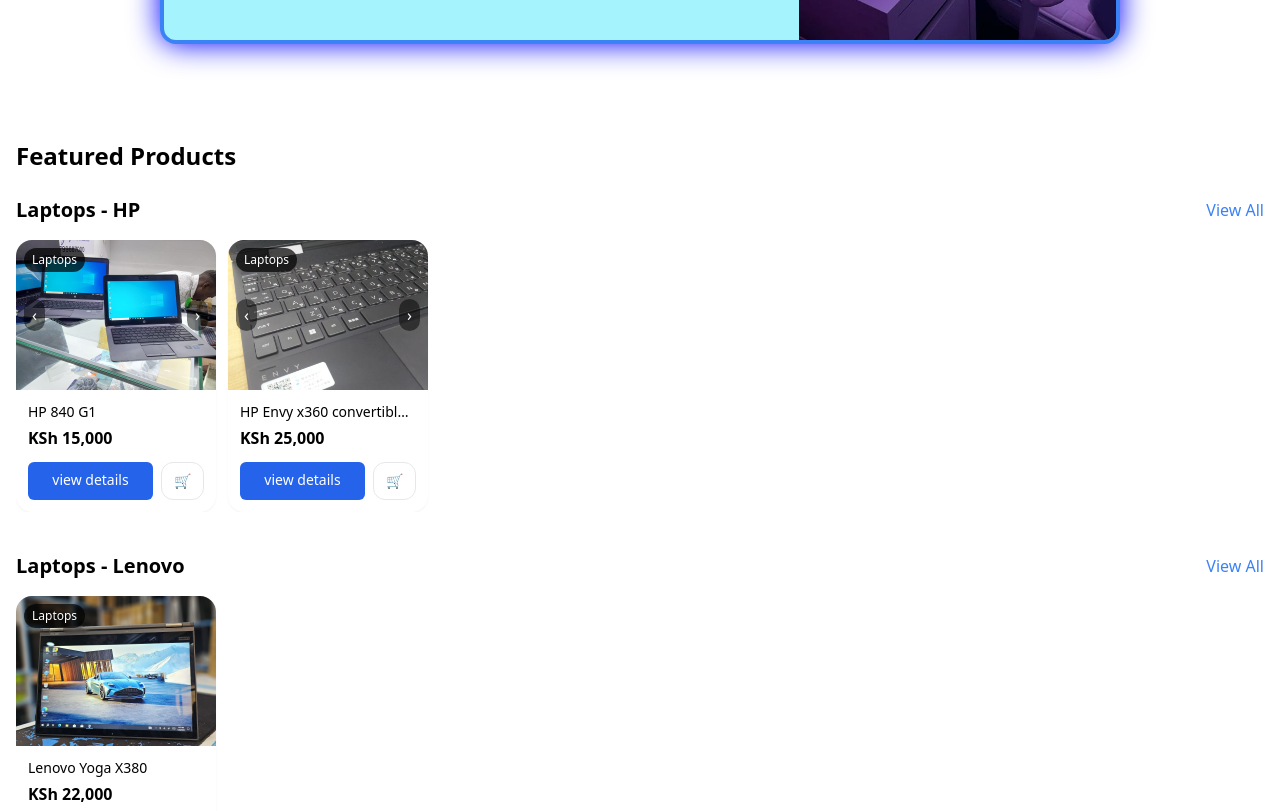
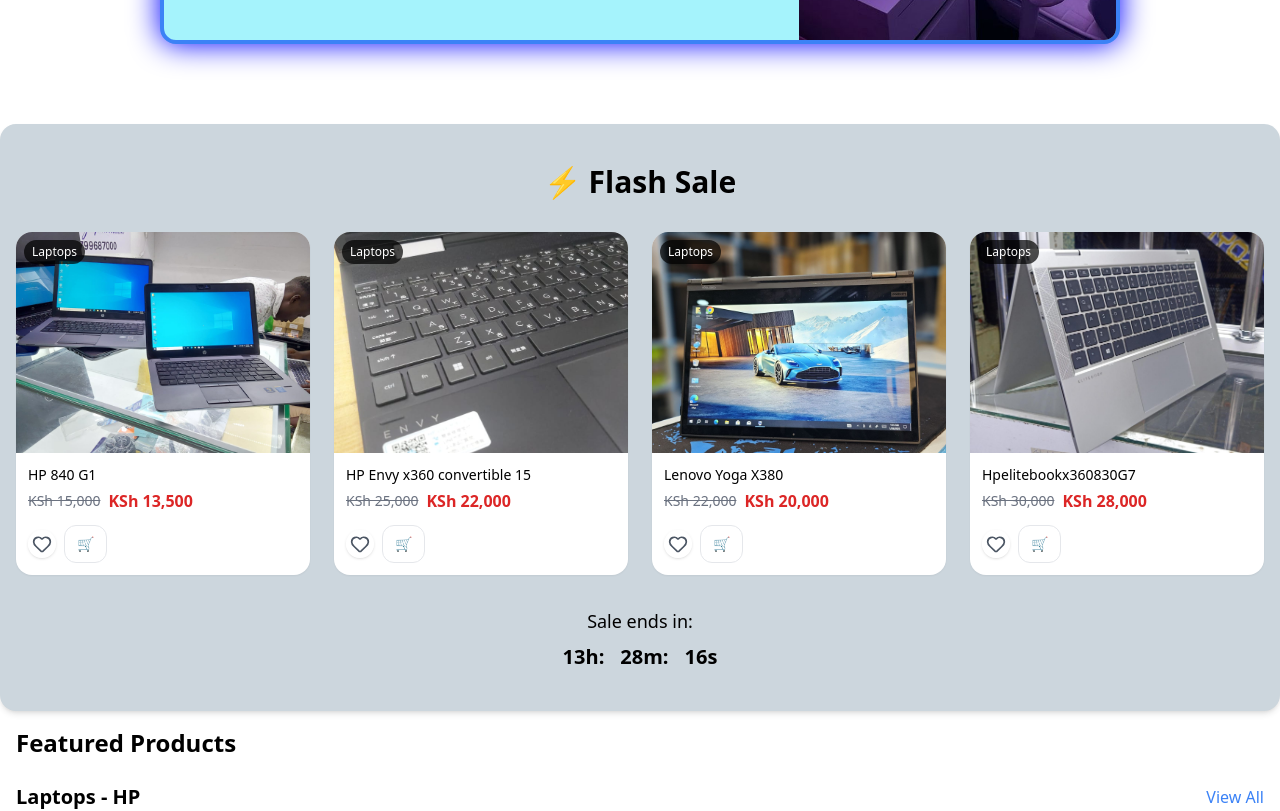
Before and after one commit to trevorkn/sir-kepler-computers, a React (Vite) app in the folder sir-kepler-computers/: page / in a window 1280 px wide. Shown: the part 700-1511 px from the top of the page. Built offline with nearby package versions, Linux system fonts and the light colour scheme.

Commit message:
feat: add flashsale section and refine the product card by removing button and making whole card clickable

```diff
--- a/sir-kepler-computers/src/App.jsx
+++ b/sir-kepler-computers/src/App.jsx
@@ -6,6 +6,7 @@
 import { Routes, Route } from 'react-router-dom';
 import CategoryPage from './pages/CategoryPage';
 import Hero from './components/Hero'
+import FlashSale from './components/FlashSale'
 
 const App = () => {
 
@@ -18,6 +19,7 @@
 
    <Header />
    <Hero />
+   <FlashSale />
    <Routes>
    <Route path="/" element={<Home />} />
    <Route path="/search-results" element={<SearchResults />} />
--- a/sir-kepler-computers/src/components/FlashSale.jsx
+++ b/sir-kepler-computers/src/components/FlashSale.jsx
@@ -1,4 +1,57 @@
+import products from '../data/products';
 import ProductCard from './ProductCard';
 import React from 'react';
+import useCountdownToMidnight from './Timer'
 
-const FlashSale
+// Example flash sale data - just IDs and new flash prices for now
+// Later, admin dashboard will control this dynamically
+
+
+const flashSaleData = [
+    {id: 1, flashPrice: 13500 },
+    {id: 2, flashPrice: 22000 },
+    {id: 3, flashPrice: 20000 },
+    {id: 4, flashPrice: 28000 },
+];
+
+const FlashSale = () => {
+    const { hours, minutes, seconds } = useCountdownToMidnight();
+    //Map flash sale data to full product info
+    const flashSaleProducts = flashSaleData.map((item) => {
+        const product = products.find((p) => p.id === item.id);
+        return product
+        ? { ...product, oldPrice: product.price, price: item.flashPrice }
+        : null;
+    }).filter(Boolean); //remove nulls if any ID mismatch
+
+    return (
+        <section className="w-full bg-[#CCD6DD] py-10 px-4 rounded-2xl shadow-md">
+
+            {/* Title */}
+        <h2 className="text-2xl md:text-3xl font-bold text-center mb-8 ">
+            ⚡ Flash Sale
+            </h2>
+
+            {/**Products wrapper */}
+            <div className='grid grid-cols-1 sm:grid-cols-2 md:grid-cols-4 gap-6'>
+                {flashSaleProducts.map((product) =>(
+                    <ProductCard
+                    key={product.id}
+                    product={product}
+                    oldPrice={product.oldPrice}
+                    />
+                ))}
+            </div>
+
+            <div className='mt-8 text-center'>
+                <p className="text-lg font-medium">Sale ends in:</p>
+                <div className='flex justify-center space-x-4 mt-2 text-xl font-bold'>
+                    <span>{hours}h</span>:<span>{minutes}m</span>:<span>{seconds}s</span>
+                </div>
+
+            </div>
+        </section>
+    )
+}
+
+export default FlashSale;
--- a/sir-kepler-computers/src/components/ProductCard.jsx
+++ b/sir-kepler-computers/src/components/ProductCard.jsx
@@ -1,7 +1,8 @@
 import React, { useState } from 'react';
 import { Link } from "react-router-dom"
 import { useCartStore } from '../stores/cartStore';
-
+import { Heart} from "lucide-react";
+import { useWishlistStore } from '../stores/wishlistStore';
 
 
 const formatPrice = (num, currency = "KSh") => {
@@ -9,9 +10,8 @@
     return `${currency} ${num.toLocaleString()}`;
 };
 
-  export default function ProductCard({ product }) {
+  export default function ProductCard({ product , oldPrice}) {
     const { id, name, price, category, images = [] } = product || {};
-    const imgSrc = images[0] || "/placeholder-product.png";
 
     const [currentImageIndex, setCurrentImageIndex] = useState(0);
     const currentImage = images[currentImageIndex] || "/placeholder-product.png";
@@ -33,11 +33,26 @@
     };
 
         const addToCart = useCartStore((state) => state.addToCart);
+        const wishlist = useWishlistStore((state) => state.wishlist);
+        const addToWishlist = useWishlistStore((state) => state.addToWishlist);
+        const removeFromWishlist = useWishlistStore((state) => state.removeFromWishlist);
+
+
+
+        const inWishlist = wishlist.some((p) => p.id === id);
+
+        const toggleWishlist = () => {
+            if (inWishlist) {
+                removeFromWishlist(id);
+            } else {
+                addToWishlist(product);
+            }
+        };
 
     return (
-        <div className="group overflow-hidden rounded-2xl bg-white text-black shadow-sm transition-shadow hover:shadow-md">
-            {/* Image Section */}
-
+        <div className="group overflow-hidden rounded-2xl bg-white text-black shadow-sm transition-transform transition-shadow duration-300 hover:-translate-y-2 hover:shadow-md">
+  {/* Clickable Area (Image + Name + Price) */}
+  <Link to={`/product/${id}`} className="block">
     <div className="relative aspect-[4/3] bg-gray-100">
       <img
         src={currentImage}
@@ -46,47 +61,49 @@
         className="h-full w-full object-cover"
         loading="lazy"
       />
-
-                {images.length > 1 && (
-                    <>
-                      <button
-                      onClick={prevImage}
-                      className='absolute left-2 top-1/2 -translate-y-1/2 rounded-full bg-black/50 px-2 py-1 text-white hover:bg-black/70'
-                      >
-                        &#8249;
-                      </button>
-                      <button
-                         onClick={nextImage}
-                         className='absolute right-2 top-1/2 -translate-y-1/2 rounded-full bg-black/50 px-2 py-1 text-white hover:bg-black/70'
-                         >
-                            &#8250;
-                         </button>
-                    </>
-                )}
       {category && (
         <span className="absolute left-2 top-2 rounded-full bg-black/70 px-2 py-1 text-xs text-white">
           {category}
         </span>
       )}
     </div>
-        {/*body*/}
+
     <div className="p-3 text-left">
       <h3 className="truncate text-sm font-medium" title={name}>
         {name}
       </h3>
-            <p className="mt-1 text-base font-semibold" >{formatPrice(price)}</p>
 
-            <div className="mt-3 flex gap-2">
-                <Link
-                    to={`/product/${id}`}
-                    className="flex-1 rounded-md bg-blue-600 px-3 py-2 text-center text-sm font-medium text-white hover:bg-blue-700"
+      <div className='mt-1 flex items-center gap-2'>
+        {oldPrice && (
+          <span className='text-gray-500 line-through text-sm'>
+            {formatPrice(oldPrice)}
+          </span>
+        )}
+        <span className={`font-semibold ${oldPrice ? "text-red-600": ""}`}>
+          {formatPrice(price)}
+        </span>
+      </div>
+    </div>
+  </Link>
+
+  {/* Independent Action Buttons (not part of the Link) */}
+  <div className="px-3 pb-3 flex items-center gap-2">
+    <button
+      onClick={toggleWishlist}
+      className="rounded-full bg-white/80 p-1 shadow hover:bg-white"
+      title={inWishlist ? "Remove from wishlist" : "Add to wishlist"}
     >
-                        view details
-                    </Link>
+      <Heart
+        size={20}
+        className={inWishlist ? "text-red-500" : "text-gray-600"}
+        fill={inWishlist ? "currentColor" : "none"}
+      />
+    </button>
+
     <button
       type="button"
       onClick={() => addToCart(product)}
-        className="rounded-xl border px-3 py-2 text-sm text-sm hover:bg-gray-50"
+      className="rounded-xl border px-3 py-2 text-sm hover:bg-gray-50"
       aria-label={`Add ${name} to cart`}
       title="Add to cart"
     >
@@ -94,6 +111,6 @@
     </button>
   </div>
 </div>
-        </div>
+
     );
 }
--- /dev/null
+++ b/sir-kepler-computers/src/components/Timer.jsx
@@ -0,0 +1,27 @@
+import React, { useEffect, useState} from 'react';
+
+const useCountdownToMidnight = () => {
+    const [ timeLeft, setTimeLeft ] = useState({hours: 0, minutes: 0, seconds: 0});
+
+    useEffect(() => {
+        const updateTime = () => {
+                const now = new Date();
+                const midnight = new Date();
+                midnight.setHours(24, 0, 0, 0); //set to next midnight
+                const diff = midnight - now; //ms difference
+
+            const hours = Math.floor(diff / (1000 * 60 * 60));
+            const minutes = Math.floor((diff % (1000 * 60 * 60)) / (1000 * 60));
+            const seconds = Math.floor((diff % (1000 * 60)) /1000);
+
+         setTimeLeft({hours, minutes, seconds});
+            };
+        updateTime(); //initial call
+        const interval = setInterval(updateTime, 1000); // update every second
+
+        return () => clearInterval(interval);
+        },[]);
+
+        return timeLeft
+        }
+    export default useCountdownToMidnight;
--- /dev/null
+++ b/sir-kepler-computers/src/pages/ProductDetails.jsx
@@ -0,0 +1,55 @@
+import React from 'react';
+import { useParams, Link } from 'react-router-dom';
+import productsData from '../data/products.json'; // your JSON file
+
+const formatPrice = (num, currency = "KSh") => {
+  if (typeof num !== "number") return "";
+  return `${currency} ${num.toLocaleString()}`;
+};
+
+export default function ProductDetails() {
+  const { id } = useParams(); // grabs the :id from the URL
+  const product = productsData.find(p => p.id === Number(id));
+
+  if (!product) {
+    return (
+      <div className="text-center mt-20">
+        <h2 className="text-2xl font-bold">Product Not Found</h2>
+        <Link to="/" className="text-blue-500 mt-4 inline-block">Go Back Home</Link>
+      </div>
+    );
+  }
+
+  return (
+    <div className="max-w-4xl mx-auto my-10 p-6 bg-white dark:bg-gray-900 rounded-2xl shadow-lg">
+      <div className="flex flex-col md:flex-row gap-6">
+        {/* Product Image */}
+        <img
+          src={product.image}
+          alt={product.name}
+          className="w-full md:w-1/2 rounded-xl object-cover"
+        />
+
+        {/* Product Info */}
+        <div className="flex-1 flex flex-col gap-4">
+          <h1 className="text-3xl font-bold">{product.name}</h1>
+          <p className="text-xl font-semibold text-green-600">{formatPrice(product.price)}</p>
+          <div>
+            <h2 className="font-semibold mb-2">Specifications:</h2>
+            <ul className="list-disc list-inside">
+              {product.specs.map((spec, idx) => (
+                <li key={idx}>{spec}</li>
+              ))}
+            </ul>
+          </div>
+          <Link
+            to="/"
+            className="mt-auto inline-block text-white bg-blue-600 hover:bg-blue-700 px-4 py-2 rounded-lg w-fit"
+          >
+            Back to Store
+          </Link>
+        </div>
+      </div>
+    </div>
+  );
+}
--- /dev/null
+++ b/sir-kepler-computers/src/stores/wishlistStore.js
@@ -0,0 +1,19 @@
+import { create } from "zustand";
+import { persist } from "zustand/middleware"
+
+export const useWishlistStore = create((set) => ({
+    wishlist: [],
+    addToWishlist: (product) =>
+        set((state) => {
+            if (!state.wishlist.find((p) => p.id === product.id)) {
+                return { wishlist: [...state.wishlist, product] };
+            }
+
+            return state;
+        }
+        ),
+        removeFromWishlist: (id) =>
+            set((state) => ({
+                wishlist: state.wishlist.filter((p) => p.id !== id),
+            })),
+}));
```
Lines whose indentation alone changed are shown as unchanged.
